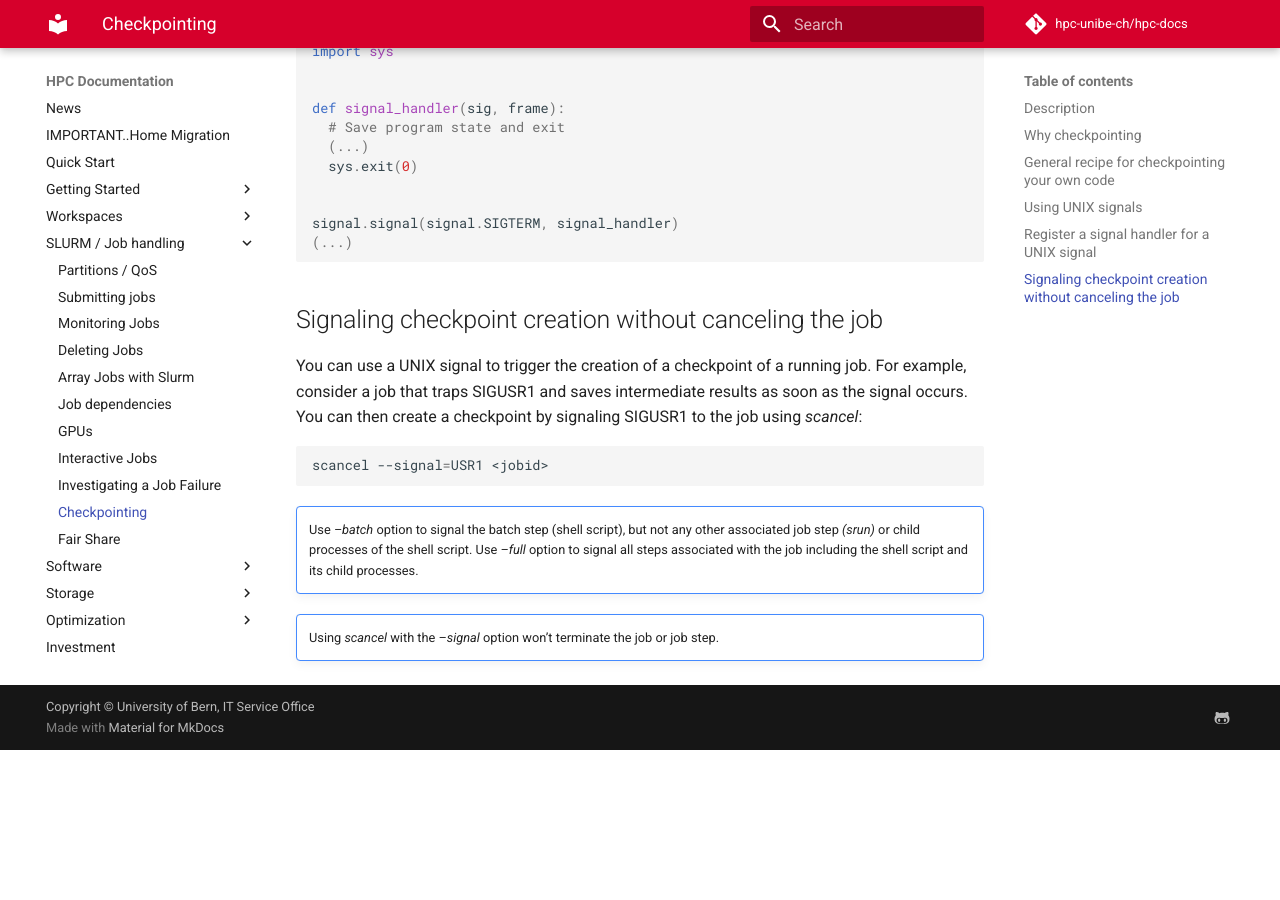
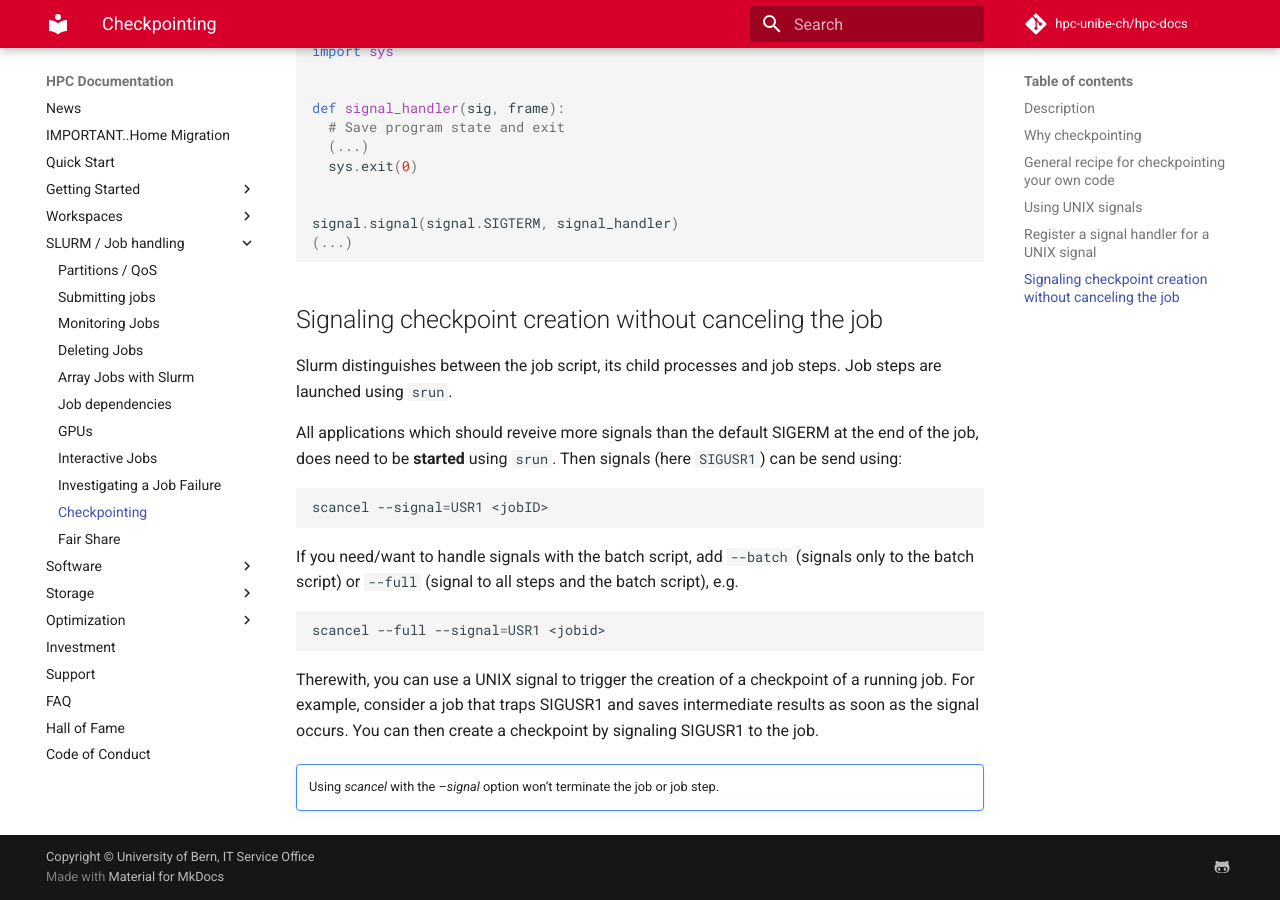
Before and after one commit to hpc-unibe-ch/hpc-unibe-ch.github.io, an MkDocs documentation site: the page built from docs/slurm/checkpointing.md, in a window 1280 px wide and 900 px high, scrolled down 2552 px. Built offline with MkDocs 1.6.1 and Material for MkDocs 9.7.7, drawn with Linux system fonts in a browser that asks for light colours; comment, search, counter and statistics services are not loaded; before the commit the page ends 3302 px from its top, so only the background shows below that.

Commit message:
slurm emphasise signal handling

````diff
--- a/docs/slurm/checkpointing.md
+++ b/docs/slurm/checkpointing.md
@@ -103,14 +103,21 @@
 
 ## Signaling checkpoint creation without canceling the job
 
-You can use a UNIX signal to trigger the creation of a checkpoint of a running job. For example, consider a job that traps SIGUSR1 and saves intermediate results as soon as the signal occurs. You can then create a checkpoint by signaling SIGUSR1 to the job using _scancel_:
+Slurm distinguishes between the job script, its child processes and job steps. Job steps are launched using `srun`.
+
+All applications which should reveive more signals than the default SIGERM at the end of the job, does need to be **started** using `srun`. Then signals (here `SIGUSR1`) can be send using:
 
 ```Bash
-scancel --signal=USR1 <jobid>
+scancel --signal=USR1 <jobID>
 ```
 
-!!! types note ""
-    Use _--batch_ option to signal the batch step (shell script), but not any other associated job step _(srun)_ or child processes of the shell script. Use _--full_ option to signal all steps associated with the job including the shell script and its child processes.
+If you need/want to handle signals with the batch script, add `--batch` (signals only to the batch script) or `--full` (signal to all steps and the batch script), e.g.
+
+```Bash
+scancel --full --signal=USR1 <jobid>
+```
+
+Therewith, you can use a UNIX signal to trigger the creation of a checkpoint of a running job. For example, consider a job that traps SIGUSR1 and saves intermediate results as soon as the signal occurs. You can then create a checkpoint by signaling SIGUSR1 to the job.
 
 !!! types note ""
     Using _scancel_ with the _--signal_ option won't terminate the job or job step.
````
